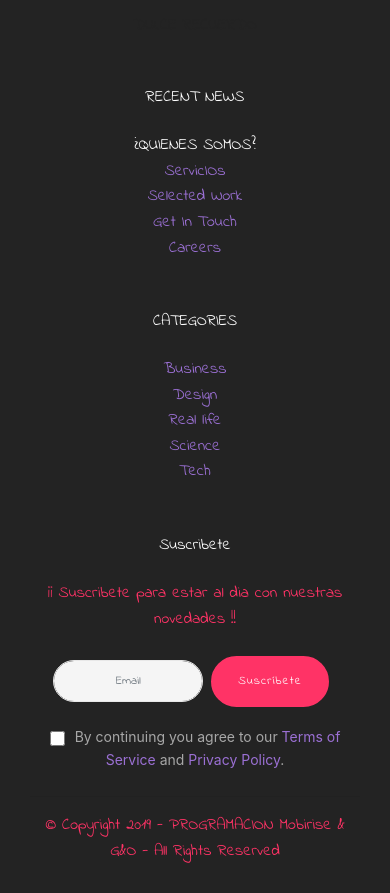
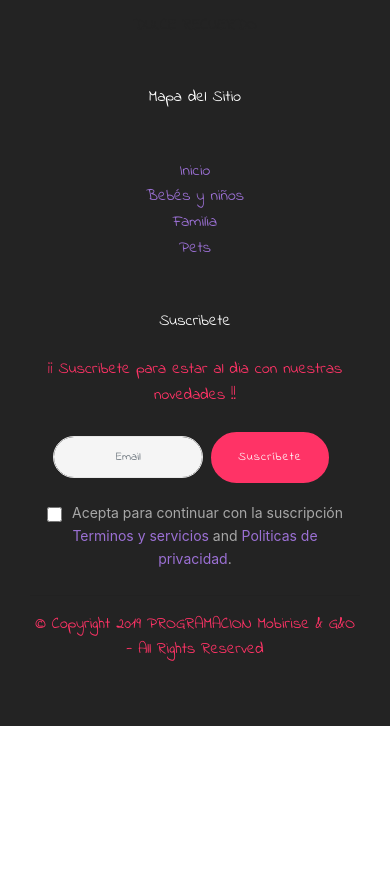
Before and after one commit to omivalera/DulceRecuerdo, a plain HTML site: page page1.html in a window 390 px wide. Shown: the part 5790-6683 px from the top of the page. After the commit the page ends 6516 px from the top, so only its background shows below. Drawn offline with Linux system fonts and the light colour scheme; files whose address does not match are found by name.

Commit message:
Update page1.html

```diff
--- a/page1.html
+++ b/page1.html
@@ -296,7 +296,7 @@
         </div>
 </section>
 
-<section class="footer3 cid-rx54kBgbJv" id="footer3-l">
+<section class="footer3 cid-rxa0N8z7aR" id="footer3-b">
 
 
 
@@ -312,38 +312,22 @@
                 </div>
                 <p class="mbr-fonts-style foot-logo display-7">DULCE RECUERDO</p>
             </div>
+
             <div class="col-md-3 col-sm-4">
                 <p class="mb-4 mbr-fonts-style foot-title display-7">
-                    RECENT NEWS
-                </p>
-                <p class="mbr-text mbr-links-column mbr-fonts-style display-7">¿QUIENES SOMOS?<br><a href="#" class="text-primary">ServicIOs</a>
-                    <br><a href="#" class="text-primary">Selected Work</a>
-                    <br><a href="#" class="text-primary">Get In Touch</a>
-                    <br><a href="#" class="text-primary">Careers</a>
-                </p>
-            </div>
-            <div class="col-md-3 col-sm-4">
-                <p class="mb-4 mbr-fonts-style foot-title display-7">
-                    CATEGORIES
-                </p>
-                <p class="mbr-text mbr-fonts-style mbr-links-column display-7">
-                    <a href="#" class="text-primary">Business</a>
-                    <br><a href="#" class="text-primary">Design</a>
-                    <br><a href="#" class="text-primary">Real life</a>
-                    <br><a href="#" class="text-primary">Science</a>
-                    <br><a href="#" class="text-primary">Tech</a>
+                    Mapa del Sitio</p>
+                <p class="mbr-text mbr-fonts-style mbr-links-column display-7">&nbsp;<br><a href="#" class="text-primary">Inicio</a>
+                    <br><a href="/" class="text-primary">Bebés y niños</a>
+                    <br><a href="/" class="text-primary">Familia</a>
+                    <br><a href="/" class="text-primary">Pets</a>
                 </p>
             </div>
             <div class="col-md-4 col-sm-12">
                 <p class="mb-4 mbr-fonts-style foot-title display-7">Suscribete</p>
                 <p class="mbr-text form-text mbr-fonts-style display-7">¡¡ Suscribete para estar al dia con nuestras novedades !!</p>
                 <div class="media-container-column" data-form-type="formoid">
-
-
-
                     <!---Formbuilder Form--->
-                    <form action="DulceRecuerdo.cl" method="POST" class="mbr-form form-with-styler" data-form-title="Mobirise Form">
-                        <input type="hidden" name="email" data-form-email="true" value="eXMwJM9IHuNNzbETGWVi9h8mcffTtxo/Itj+tCPKabHH6uuXAopEvquY79S190CB2WjyOZV71/gAd9KsJNhxvmlrMRpIsVi4EVcsyQKt+UnWa/uoDjryJQc1Kr6bgJTf">
+                    <form action="mailto:omivalera@gmail.com" method="POST" class="mbr-form form-with-styler" data-form-title="Mobirise Form"><input type="hidden" name="email" data-form-email="true" value="Mkk2mHBoiIwH1Ji1kFs6015BxRFLkzCYH4bl3/i5vZgLMKpq+8fLGJoyC5cHMcz5Zu9m8kwrzImP9yK+tCaouJ+XiAgnUNFG9AhY49rKnSyuDe3zVJylF5iqzjpeyTKA">
                         <div class="row form-inline justify-content-center">
                             <div hidden="hidden" data-form-alert="" class="alert alert-success col-12">Gracias! eres el mejor.</div>
                             <div hidden="hidden" data-form-alert-danger="" class="alert alert-danger col-12">
@@ -351,13 +335,11 @@
                         </div>
                         <div class="dragArea row form-inline justify-content-center">
                             <div class="col-auto form-group " data-for="email">
-                                <input type="email" name="email" placeholder="Email" data-form-field="Email" required="required" class="form-control input-sm input-inverse my-2 display-7" id="email-footer3-l">
+                                <input type="email" name="email" placeholder="Email" data-form-field="Email" required="required" class="form-control input-sm input-inverse my-2 display-7" id="email-footer3-b">
                             </div>
                             <div class="col-auto input-group-btn  m-2"><button type="submit" class="btn m-0 btn-secondary display-4">Suscríbete</button></div>
                         </div>
-                    <span class="gdpr-block "><label><input type="checkbox" name="gdpr" id="gdpr-footer3-l" required="">By continuing you agree to our <a href="terms.html">Terms of Service</a> and <a href="policy.html">Privacy Policy</a>.</label></span></form><!---Formbuilder Form--->
-
-
+                    <span class="gdpr-block "><label><input type="checkbox" name="gdpr" id="gdpr-footer3-b" required="">Acepta para continuar con la suscripción <a href="terms.html">Terminos y servicios </a> and <a href="policy.html">Politicas de privacidad</a>.</label></span></form><!---Formbuilder Form--->
                 </div>
 
             </div>
@@ -371,18 +353,18 @@
             <div class="media-container-row">
                 <div class="col-sm-6 copyright">
                     <p class="mbr-text mbr-fonts-style display-7">
-                        © Copyright 2019 - PROGRAMACION Mobirise & G&amp;O - All Rights Reserved
+                        © Copyright 2019 PROGRAMACION Mobirise & G&amp;O - All Rights Reserved
                     </p>
                 </div>
                 <div class="col-md-6">
                     <div class="social-list align-right">
                         <div class="soc-item">
-                            <a href="https://twitter.com/mobirise" target="_blank">
+                            <a href="https://twitter.com/DulceRecuerdo" target="_blank">
                                 <span class="mbr-iconfont mbr-iconfont-social socicon-instagram socicon" style="color: rgb(255, 51, 102); fill: rgb(255, 51, 102);"></span>
                             </a>
                         </div>
                         <div class="soc-item">
-                            <a href="https://www.facebook.com/pages/Mobirise/1616226671953247" target="_blank">
+                            <a href="" target="_blank">
                                 <span class="mbr-iconfont mbr-iconfont-social socicon-facebook socicon" style="color: rgb(255, 51, 102); fill: rgb(255, 51, 102);"></span>
                             </a>
                         </div>
@@ -396,7 +378,6 @@
         </div>
     </div>
 </section>
-
 
   <script src="assets/web/assets/jquery/jquery.min.js"></script>
   <script src="assets/popper/popper.min.js"></script>
```
